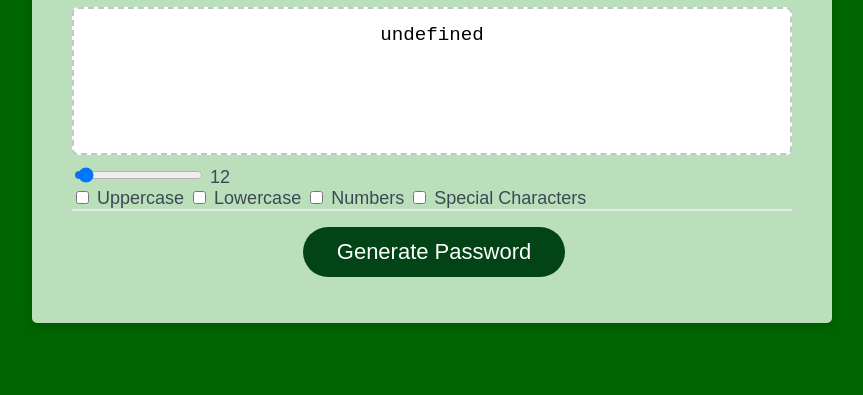
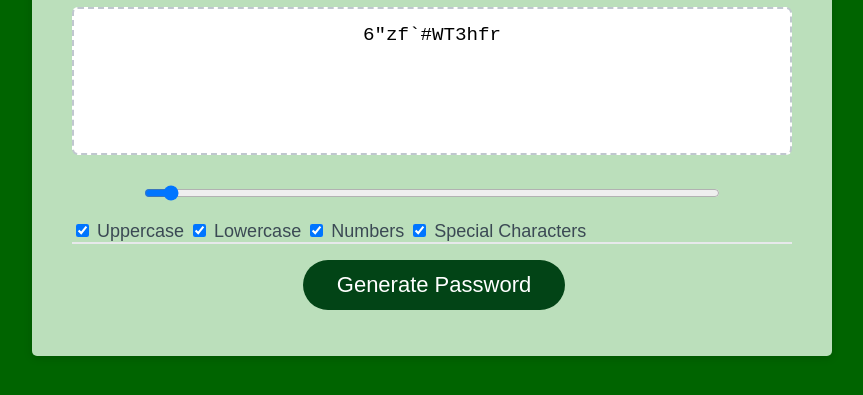
Before and after one commit to Johny49/password-generator, a plain HTML site: page index.html in a window 1280 px wide. Both pictures are taken after a click on the button "Generate Password". Shown: the part 241-636 px from the top of the page, without its empty margins (80-943 px from the left). Drawn offline with Linux system fonts and the light colour scheme.

Commit message:
coded logic for pw generation; set character selections to checked by default

```diff
--- a/assets/css/style.css
+++ b/assets/css/style.css
@@ -53,6 +53,19 @@ header {
 
 .card-body {
   min-height: 100px;
+}
+
+.slide-container {
+  text-align: center;
+}
+
+#pw-range {
+  margin: 20px 0;
+  width: 80%;
+}
+
+#pw-range:focus {
+  outline: none;
 }
 
 .card-footer {
--- a/assets/script/script.js
+++ b/assets/script/script.js
@@ -1,8 +1,43 @@
 // Assignment Code
 var generateBtn = document.querySelector("#generate");
+var pwRange = document.querySelector("#pw-range");
 
 function generatePassword() {
+  // get value from pwLength slider input
+  const pwLength = pwRange.value;
+  charSet = setCharacterArray();
+  var pwStr = "";
 
+  for(var i = 0; i < pwLength; i++) {
+    // pull random character from charSet and add to new string
+    const random = Math.random() * charSet.length;
+    const floored = Math.floor(random);
+    pwStr += charSet[floored];
+  }
+  return pwStr;
+}
+
+// compile array of characters to use for password based on user input
+function setCharacterArray() {
+  // arrays of characters to use in password
+  const uppercase = ["ABCDEFGHIJKLMNOPQRSTUVWXYZ"];
+  const lowercase = ["abcdefghijklmnopqrstuvwxyz"];
+  const numbers = ["0123456789"];
+  const symbols = [" !\"#$%&'()*+,-.\/:;<=>?@[\\]^_`{|}~"]; // special chars includes " " space
+  // empty array for chosen characters
+  var chosenChars = [];
+  // get selections from inputs
+  document.getElementById("uppercase").checked ? chosenChars += uppercase : void 0;
+  document.getElementById("lowercase").checked ? chosenChars += lowercase : void 0;
+  document.getElementById("numbers").checked ? chosenChars += numbers : void 0;
+  document.getElementById("special-char").checked ? chosenChars += symbols : void 0;
+
+  // verify there are characters to use for the password and return
+  if (chosenChars.length > 0) {
+    return chosenChars
+   } else {
+      alert("Please select at least one type of character to use in your password!");
+   }
 }
 
 // Write password to the #password input
@@ -14,5 +49,25 @@ function writePassword() {
 
 }
 
+// // Get value for password length slider and add to slider as bubble
+
+// function setPwValue(range, pwValueBubble) {
+//   const value = pwRange.value;
+//   const min = pwRange.min;
+//   const max = pwRange.max;
+//   const newValue = Number(((value - min) * 100) / (max - min));
+//   pwValueBubble.innerhtml = value
+
+//   pwValueBubble.style.left = newValue = "%";
+// }
+
+// Add event listener to pw-length range input slider
+// pwRange.addEventListener("input", () => {
+//   pwValueBubble.innerhtml = rangel.value;
+// });
+// pwRange.addEventListener("input", () => {
+//   setPwValue(pwRange, pwValueBubble);
+// });
+
 // Add event listener to generate button
 generateBtn.addEventListener("click", writePassword);
--- a/index.html
+++ b/index.html
@@ -24,19 +24,21 @@
             placeholder="Your Secure Password"
             aria-label="Generated Password"
           ></textarea>
-          <!-- slider to set password length -->
+          <!-- slider to set password length with value bubble-->
           <div class="slide-container">
-            <input type="range" name="pw-length" id="pw-length" min="8" max="128" value="12" class="slider" itemid="pw-length">
-            <label for="slider">12</label>
+            <input id="pw-range" type="range" name="pw-length" id="pw-length"
+              min="8" max="128" value="12" step="1"
+              class="slider" itemid="pw-length">
+            <output for="slider" onforminput="pw-length.valueAsNumber;"></output>
           </div>
           <!-- password character criteria inputs-->
-          <input type="checkbox" name="uppercase" id="uppercase">
+          <input type="checkbox" name="uppercase" id="uppercase" checked>
           <label for="uppercase">Uppercase</label>
-          <input type="checkbox" name="lowercase" id="lowercase">
+          <input type="checkbox" name="lowercase" id="lowercase" checked>
           <label for="lowercase">Lowercase</label>
-          <input type="checkbox" name="numbers" id="numbers">
+          <input type="checkbox" name="numbers" id="numbers" checked>
           <label for="numbers">Numbers</label>
-          <input type="checkbox" name="special-char" id="special-char">
+          <input type="checkbox" name="special-char" id="special-char" checked>
           <label for="special-char">Special Characters</label>
         </div>
         <div class="card-footer">
```
